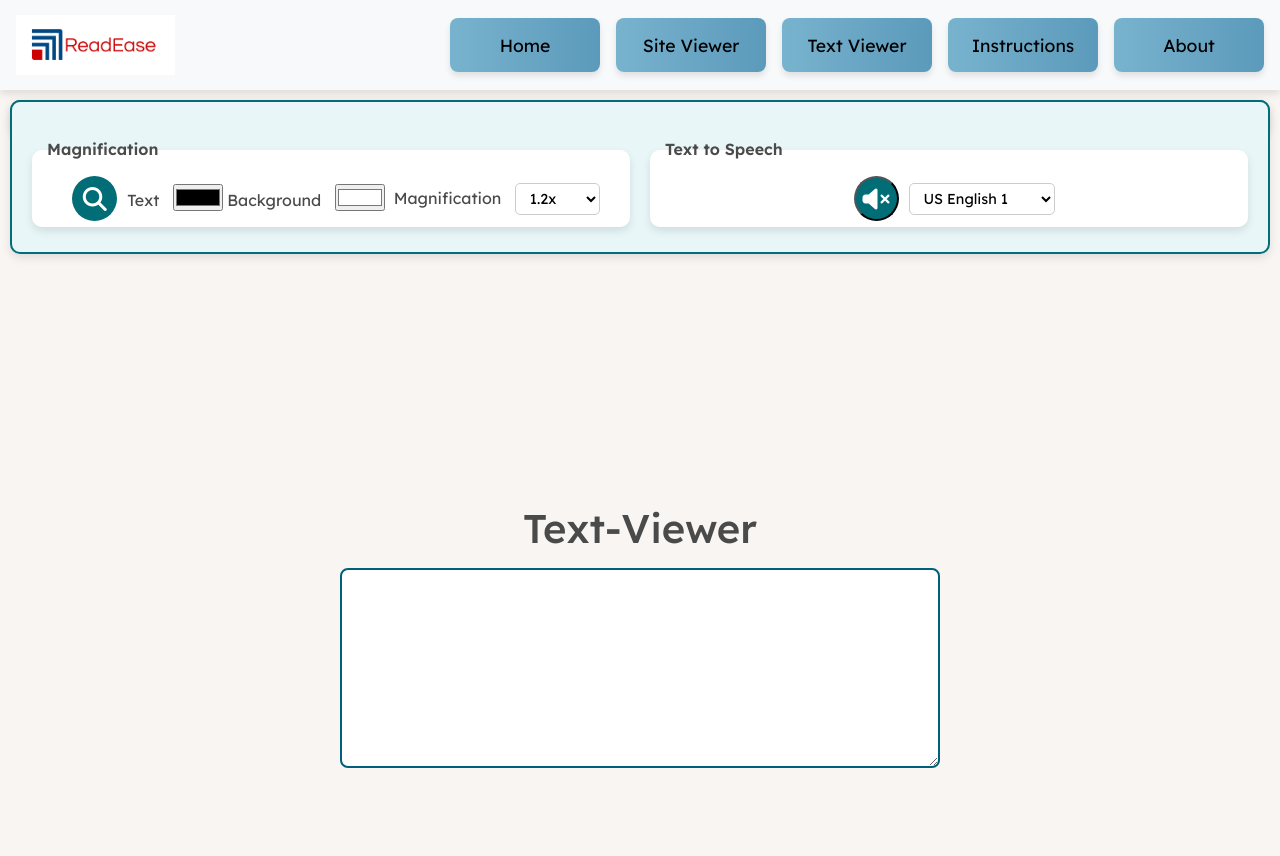
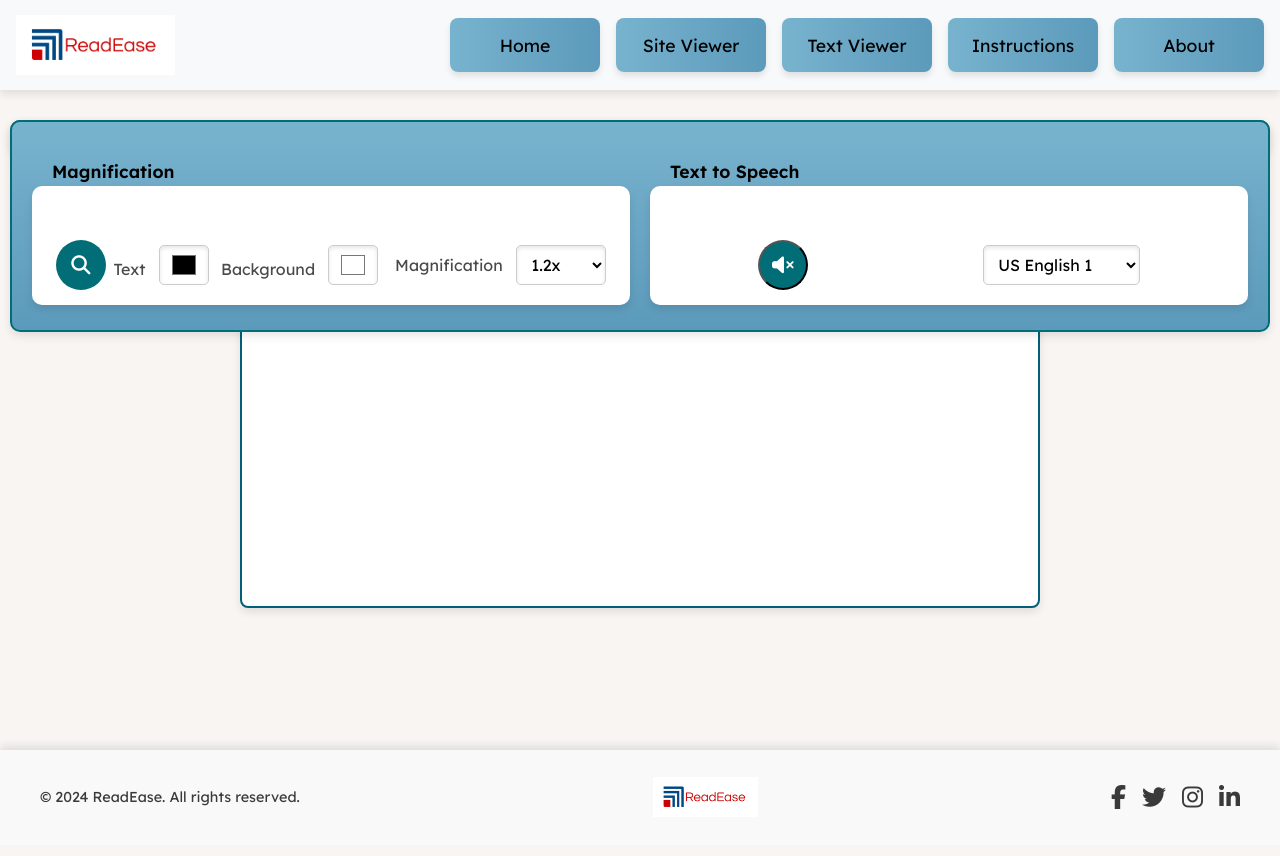
Before and after one commit to dimitri-edel/barrier-breakers, a website: page text-viewer.html in a window 1280 px wide. Drawn offline with nearby package versions, Linux system fonts and the light colour scheme.

Commit message:
Added footer on all pages and adjusted minor tweaks there and there

```diff
--- a/assets/css/about-me.css
+++ b/assets/css/about-me.css
@@ -5,7 +5,7 @@ body {
     display: flex;
     flex-direction: column;
     min-height: 100vh;
-    background-color: var(--background-color);
+    background-color: var(--);
     color: var(--text-color);
 }
 
@@ -124,43 +124,81 @@ main.about-page {
     color: var(--primary-color);
 }
 
-/* Footer */
+
+/* Footer Styles */
 .footer {
-    background-color: var(--primary-color);
-    color: var(--white-color);
+    background: #f8f9f8;
+    color: white;
     padding: 1rem;
     text-align: center;
+    display: flex;
+    align-items: center;
+    justify-content: space-between;
+    height: 95px;
     box-shadow: 0 -4px 8px var(--shadow-color);
 }
 
-.footer-content {
+.footer-container {
     display: flex;
-    flex-direction: column;
     align-items: center;
+    justify-content: space-between;
+    width: 100%;
+    max-width: 1200px; /* Limit width */
+    margin: 0 auto; /* Center the content */
 }
 
-.footer-content p {
-    margin-bottom: 0.5rem;
+.footer-text {
+    font-size: 0.9rem;
+    margin: 0;
+    text-align: left;
+    color:#3A3A3A;;
 }
 
-.footer-links {
+.footer-brand {
+    text-align: center;
+}
+
+.footer-brand img {
+    margin: 0 auto;
+    display: block;
+}
+
+.footer-brand img:hover {
+    transform: scale(1.2);
+}
+
+.social-media {
     display: flex;
     gap: 1rem;
-    list-style: none;
-    padding: 0;
+    justify-content: flex-end;
 }
 
-.footer-links a {
-    color: var(--white-color);
-    text-decoration: none;
-    font-size: var(--font-size-small);
-    transition: background-color 0.3s, transform 0.3s;
+.social-icon {
+    color: #3A3A3A;;
+    font-size: 1.5rem;
+    transition: transform 0.3s ease-in-out, color 0.3s ease-in-out;
 }
 
-.footer-links a:hover {
-    text-decoration: underline;
+.social-icon:hover {
     color: var(--accent-color);
-    transform: scale(1.05);
+    transform: scale(1.2);
+}
+
+@media (max-width: 768px) {
+    .footer-container {
+        flex-direction: column;
+        text-align: center;
+    }
+
+    .footer-text {
+        margin-bottom: 1rem;
+        text-align: center;
+    }
+
+    .social-media {
+        justify-content: center;
+        gap: 0.5rem; /* Reduce spacing between icons */
+    }
 }
 
 /* Animations */
--- a/assets/css/index.css
+++ b/assets/css/index.css
@@ -49,7 +49,6 @@ p, li {
 }
 
 img {
-    border: 2px solid var(--primary-color);
     border-radius: 8%;
     /*margin: 1em auto;*/
     object-fit: cover;
@@ -571,6 +570,7 @@ footer .btn i {
     align-items: center;
     justify-content: space-between;
     height: 95px;
+    box-shadow: 0 -4px 8px var(--shadow-color);
 }
 
 .footer-container {
--- a/assets/css/instructions.css
+++ b/assets/css/instructions.css
@@ -44,7 +44,6 @@ p {
 }
 
 img {
-    border: 2px solid var(--accent-color);
     border-radius: 8%;
     /*margin: 1em auto;*/
     object-fit: cover;
@@ -130,69 +129,80 @@ main {
     box-shadow: 0 4px 8px rgba(0, 0, 0, 0.1); /* Subtle shadow */
 }
 
-/* Footer */
-footer {
-    width: 100%;
-    background-color: var(--navbar-footer-bg);
-    color: var(--text-color);
+/* Footer Styles */
+.footer {
+    background: #f8f9f8;
+    color: white;
+    padding: 1rem;
     text-align: center;
     display: flex;
-    justify-content: center;
     align-items: center;
-    padding: 20px;
-    flex-direction: column;
+    justify-content: space-between;
+    height: 95px;
+    box-shadow: 0 -4px 8px var(--shadow-color);
 }
 
-footer .content {
+.footer-container {
+    display: flex;
+    align-items: center;
+    justify-content: space-between;
+    width: 100%;
+    max-width: 1200px; /* Limit width */
+    margin: 0 auto; /* Center the content */
+}
+
+.footer-text {
+    font-size: 0.9rem;
+    margin: 0;
+    text-align: left;
+    color:#3A3A3A;;
+}
+
+.footer-brand {
     text-align: center;
 }
 
-footer .content p {
-    margin: 10px 0;
-    font-size: 16px;
+.footer-brand img {
+    margin: 0 auto;
+    display: block;
 }
 
-footer a {
-    color: var(--accent-color);
-    text-decoration: none;
-    font-weight: bold;
-    margin: 0 5px;
-    transition: color 0.3s ease;
+.footer-brand img:hover {
+    transform: scale(1.2);
 }
 
-footer a:hover {
-    color: var(--text-color);
+.social-media {
+    display: flex;
+    gap: 1rem;
+    justify-content: flex-end;
 }
 
-/* Social Media Buttons */
-footer .social-media {
-    margin: 20px 0;
+.social-icon {
+    color: #3A3A3A;;
+    font-size: 1.5rem;
+    transition: transform 0.3s ease-in-out, color 0.3s ease-in-out;
 }
 
-footer .btn {
-    display: inline-flex;
-    align-items: center;
-    justify-content: center;
-    background: transparent;
-    border: 1px solid #6c757d;
-    border-radius: 50%;
-    color: var(--text-color);
-    width: 40px;
-    height: 40px;
-    margin: 0 5px;
-    text-decoration: none;
-    transition: all 0.3s ease;
+.social-icon:hover {
+    color: var(--accent-color);
+    transform: scale(1.2);
 }
 
-footer .btn:hover {
-    background-color: var(--accent-color);
-    color: var(--text-color);
-    transform: scale(1.1);
-}
+@media (max-width: 768px) {
+    .footer-container {
+        flex-direction: column;
+        text-align: center;
+    }
 
-/* Social Media Icon Sizes */
-footer .btn i {
-    font-size: 16px;
+    .footer-text {
+        margin-bottom: 1rem;
+        text-align: center;
+    }
+
+    .social-media {
+        justify-content: center;
+        gap: 0.5rem; /* Reduce spacing between icons */
+    }
 }
 
 /* Media Queries */
--- a/assets/css/read-easy.css
+++ b/assets/css/read-easy.css
@@ -8,12 +8,13 @@
     left: 10px;
     right: 10px;
     z-index: 10;
-    background: #e8f6f7; /* Light teal background */
+    background: linear-gradient(to bottom, #78B3CE, #5C9ABB); /* Subtle gradient for depth */
     padding: 15px 20px; /* Slightly larger padding for spacing */
     box-shadow: 0 4px 10px rgba(0, 0, 0, 0.1); /* Subtle shadow for depth */
     border-radius: 10px; /* Rounded corners */
     border: 2px solid #006d77; /* Teal border for consistency */
     transition: all 0.3s ease; /* Smooth transition for changes */
+    margin-top: 20px;
 }
 
 /* Container for fieldsets */
@@ -21,6 +22,7 @@
     display: flex;
     flex-direction: row; /* Align fieldsets horizontally */
     justify-content: space-between;
+  align-items: center;
     gap: 20px; /* Add space between fieldsets */
     flex-wrap: wrap; /* Allow wrapping on smaller screens */
     margin-top: 10px; /* Add margin to separate from URL field */
@@ -29,132 +31,166 @@
 /* Fieldset container styling */
 fieldset {
     display: flex;
-    align-items: center;
-    justify-content: center;
-    padding: 10px 15px;
+    align-items: center; /* Center-align content vertically */
+    justify-content: space-around; /* Distribute content evenly */
+    padding: 15px 20px;
     margin: 10px 0; /* Add margin to separate fieldsets */
-    border: none; /* Remove default fieldset border */
     background: #ffffff; /* White background for clarity */
     border-radius: 10px; /* Rounded corners for consistency */
     box-shadow: 0 4px 8px rgba(0, 0, 0, 0.1); /* Subtle shadow for depth */
     flex: 1; /* Allow fieldsets to take equal space */
-    min-width: 200px; /* Minimum width for fieldsets */
-    max-height: 90px; /* Limit height for better layout */
+    min-width: 250px; /* Minimum width for fieldsets */
+
 }
 
 /* Legends for each section */
 legend {
-    font-size: 1rem; /* Standard text size */
-    color: var(--text-color); /* Use shared text color */
-    font-weight: 600; /* Slightly bolder for emphasis */
-    margin-right: 10px; /* Add spacing between legend and content */
+    font-size: 1.1rem; /* Slightly larger for emphasis */
+    font-weight: 600; /* Bold for better visibility */
+    margin-bottom: 10px; /* Add spacing below */
+    color: #000; /* Dark gray text color */
+    padding-bottom: 30px;
+}
+
+/* Elements inside fieldsets aligned horizontally */
+fieldset > div {
+    display: flex;
+    flex-direction: row; /* Align items horizontally */
+    align-items: center; /* Center-align items vertically */
+    justify-content: center; /* Center-align within the fieldset */
+    gap: 15px; /* Add space between elements */
+    flex-wrap: nowrap; /* Prevent wrapping */
 }
 
 /* Magnifier and speaker buttons */
 #magnifying-glass,
 #text-to-speech-button {
-    width: 45px;
-    height: 45px;
+    width: 50px;
+    height: 50px;
     background-color: #006d77; /* Teal background */
     color: #ffffff; /* White icon color */
     border-radius: 50%; /* Circular buttons */
     display: flex;
     align-items: center;
     justify-content: center;
-    font-size: 1.5rem; /* Icon size */
+    font-size: 1.2rem; /* Icon size */
     cursor: pointer;
     transition: transform 0.3s, background-color 0.3s; /* Smooth hover and active effects */
-    margin: 0 10px; /* Add spacing between buttons */
 }
 
 /* Hover effect for buttons */
 #magnifying-glass:hover,
 #text-to-speech-button:hover {
     transform: scale(1.1); /* Slightly enlarge on hover */
-    background-color: #007a89; /* Darker teal for hover state */
-}
-
-/* Active state for magnifier and speaker */
-#magnifying-glass.active,
-#text-to-speech-button.active {
-    background-color: #52b788; /* Light green for active state */
-    box-shadow: 0 0 10px rgba(82, 183, 136, 0.8); /* Glow effect */
+    background-color: var(--accent-color); /* Darker teal for hover state */
 }
 
 /* Input fields */
-#url-field {
-    width: 100%; /* Take full width */
-    display: block;
-    height: 40px; /* Standard height */
-    padding: 5px 15px; /* Inner spacing for readability */
-    border: 1px solid #ccc; /* Light gray border */
-    border-radius: 8px; /* Rounded corners */
-    font-size: 1rem; /* Standard text size */
-    background-color: #ffffff; /* White background */
-    box-shadow: inset 0 2px 4px rgba(0, 0, 0, 0.1); /* Subtle inset shadow */
-    transition: border-color 0.3s; /* Smooth border transition */
-    margin-bottom: 10px; /* Separate from fieldsets */
-}
-
-/* Focus state for the URL field */
-#url-field:focus {
-    border-color: #006d77; /* Teal border on focus */
-    outline: none; /* Remove default outline */
-    box-shadow: 0 0 6px rgba(0, 109, 119, 0.6); /* Glow effect */
-}
-
-/* Select dropdowns inside magnification and text-to-speech */
-select {
-    font-size: 0.9rem; /* Slightly smaller text size */
+#url-field,
+select,
+input[type="color"] {
+    height: 40px; /* Consistent height */
     padding: 5px 10px; /* Inner spacing */
     border: 1px solid #ccc; /* Light gray border */
     border-radius: 5px; /* Rounded corners */
+    font-size: 1rem; /* Standard text size */
     background: #ffffff; /* White background */
-    cursor: pointer; /* Pointer cursor for interactivity */
+    box-shadow: inset 0 2px 4px rgba(0, 0, 0, 0.1); /* Subtle shadow */
     transition: border-color 0.3s; /* Smooth border transition */
 }
 
-select:focus {
+/* Focus state for inputs */
+#url-field:focus,
+select:focus,
+input[type="color"]:focus {
     border-color: #006d77; /* Teal border on focus */
-    box-shadow: 0 0 4px rgba(0, 109, 119, 0.5); /* Subtle glow */
-}
-
-/* Adjust container padding for better spacing */
-#text-to-speech-panel,
-#magnification-panel {
-    padding: 10px; /* Add spacing inside panels */
-}
-
-/* Main content spacing */
-#content {
-    margin-top: 230px; /* Create space for the toolbar */
+    box-shadow: 0 0 6px rgba(0, 109, 119, 0.6); /* Subtle glow */
 }
 
 /* Responsive Styles for Smaller Screens */
 @media (max-width: 768px) {
-    #read-easy {
-        flex-direction: column; /* Stack vertically */
-        top: 80px; /* Adjust positioning */
-        left: 5px;
-        right: 5px;
+    .fieldsets-container {
+        flex-direction: column; /* Stack fieldsets vertically */
+        align-items: center; /* Center-align for smaller screens */
+        gap: 15px; /* Increase spacing for readability */
     }
 
-    .fieldsets-container {
-        flex-direction: column; /* Stack fieldsets vertically */
-        gap: 10px; /* Reduce gap for smaller screens */
+    fieldset {
+        min-width: 90%; /* Adjust width for small screens */
+    }
+}
+
+/* Footer Styles */
+.footer {
+    background: #f8f9f8;
+    padding: 1rem;
+    text-align: center;
+    display: flex;
+    align-items: center;
+    justify-content: space-between;
+    height: 95px;
+    box-shadow: 0 -4px 8px var(--shadow-color);
+}
+
+.footer-container {
+    display: flex;
+    align-items: center;
+    justify-content: space-between;
+    width: 100%;
+    max-width: 1200px; /* Limit width */
+    margin: 0 auto; /* Center the content */
+}
+
+.footer-text {
+    font-size: 0.9rem;
+    margin: 0;
+    text-align: left;
+    color:#3A3A3A;;
+}
+
+.footer-brand {
+    text-align: center;
+}
+
+.footer-brand img {
+    margin: 0 auto;
+    display: block;
+}
+
+.footer-brand img:hover {
+    transform: scale(1.2);
+}
+
+.social-media {
+    display: flex;
+    gap: 1rem;
+    justify-content: flex-end;
+}
+
+.social-icon {
+    color: #3A3A3A;;
+    font-size: 1.5rem;
+    transition: transform 0.3s ease-in-out, color 0.3s ease-in-out;
+}
+
+.social-icon:hover {
+    color: var(--accent-color);
+    transform: scale(1.2);
+}
+
+@media (max-width: 768px) {
+    .footer-container {
+        flex-direction: column;
+        text-align: center;
     }
 
-    #url-field {
-        width: 100%; /* Full width for input field */
-        max-width: 100%; /* Prevent overflow */
+    .footer-text {
+        margin-bottom: 1rem;
+        text-align: center;
     }
 
-    #magnifying-glass,
-    #text-to-speech-button {
-        margin: 10px 0; /* Separate buttons vertically */
-    }
-
-    #content {
-        margin-top: 350px; /* Additional space for toolbar */
+    .social-media {
+        justify-content: center;
+        gap: 0.5rem; /* Reduce spacing between icons */
     }
 }
--- a/assets/css/text-viewer.css
+++ b/assets/css/text-viewer.css
@@ -4,24 +4,28 @@
     flex-direction: column;
     align-items: center;
     justify-content: center;
-    height: 80vh; /* Takes 80% of the viewport height */
+    min-height: 80vh; /* Ensure it adapts with content */
     padding: 20px; /* Add padding for inner spacing */
     box-sizing: border-box; /* Include padding in height/width calculation */
+    margin-top: 20px; /* Add a top margin to align properly */
 }
 
 /* Textarea Styling */
 textarea {
-    width: 80%; /* Make the textarea responsive */
-    max-width: 600px; /* Set a max width to prevent it from getting too wide */
-    height: 200px; /* Fixed height for better control */
-    padding: 12px 20px; /* Comfortable padding inside the textarea */
-    margin: 8px 0;
+    width: 90%; /* Adjusted for responsiveness */
+    max-width: 800px; /* Set a max width to prevent it from getting too wide */
+    height: 300px; /* Increased height for visibility */
+    padding: 12px 15px; /* Comfortable padding inside the textarea */
+    margin: 16px 0; /* Add margin for spacing */
     box-sizing: border-box;
     border: 2px solid var(--primary-color); /* Using primary color for the border */
     border-radius: 8px; /* Rounded corners */
     font-family: var(--font-family); /* Ensure consistent font */
-    font-size: var(--font-size-base); /* Consistent font size */
-    resize: vertical; /* Allow vertical resizing */
+    font-size: 1rem; /* Set a readable font size */
+    resize: none; /* Disable resizing for consistency */
+    overflow-y: auto; /* Add scrolling for content overflow */
+    background-color: #ffffff; /* Ensure readability with a white background */
+    box-shadow: 0px 4px 8px rgba(0, 0, 0, 0.1); /* Subtle shadow for depth */
     transition: border-color 0.3s ease, box-shadow 0.3s ease; /* Smooth transition on focus */
 }
 
@@ -29,5 +33,5 @@ textarea {
 textarea:focus {
     outline: none; /* Remove default outline */
     border-color: var(--accent-color); /* Change border color on focus */
-    box-shadow: 0 0 8px rgba(249, 110, 42, 0.4); /* Subtle glow effect */
+    box-shadow: 0 0 10px rgba(249, 110, 42, 0.4); /* Subtle glow effect */
 }
--- a/text-viewer.html
+++ b/text-viewer.html
@@ -44,6 +44,23 @@
         <h1>Text-Viewer</h1>
         <textarea id="pasted-text"></textarea>
     </div>
+
+     <!--Footer-->
+     <footer class="footer">
+        <div class="footer-container">
+            <p class="footer-text">© 2024 ReadEase. All rights reserved.</p>
+            <a href="#" class="footer-brand">
+                <img src="assets/images/logo.webp" alt="ReadEase Logo" height="40">
+            </a>
+            <div class="social-media">
+                <a href="https://facebook.com" target="_blank" class="social-icon"><i class="fab fa-facebook-f"></i></a>
+                <a href="https://twitter.com" target="_blank" class="social-icon"><i class="fab fa-twitter"></i></a>
+                <a href="https://instagram.com" target="_blank" class="social-icon"><i class="fab fa-instagram"></i></a>
+                <a href="https://linkedin.com" target="_blank" class="social-icon"><i class="fab fa-linkedin-in"></i></a>
+            </div>
+        </div>
+    </footer>
+
     <!--load test.js-->
     <script src="assets/js/text-viewer.js"></script>
     <!-- fonta awasome cdn -->
```
Also changed, not shown: about.html (+13 -8 lines), assets/css/site-viewer.css (+1 -6 lines), index.html (+0 -2 lines), instructions.html (+15 -2 lines), site-viewer.html (+16 -0 lines).
